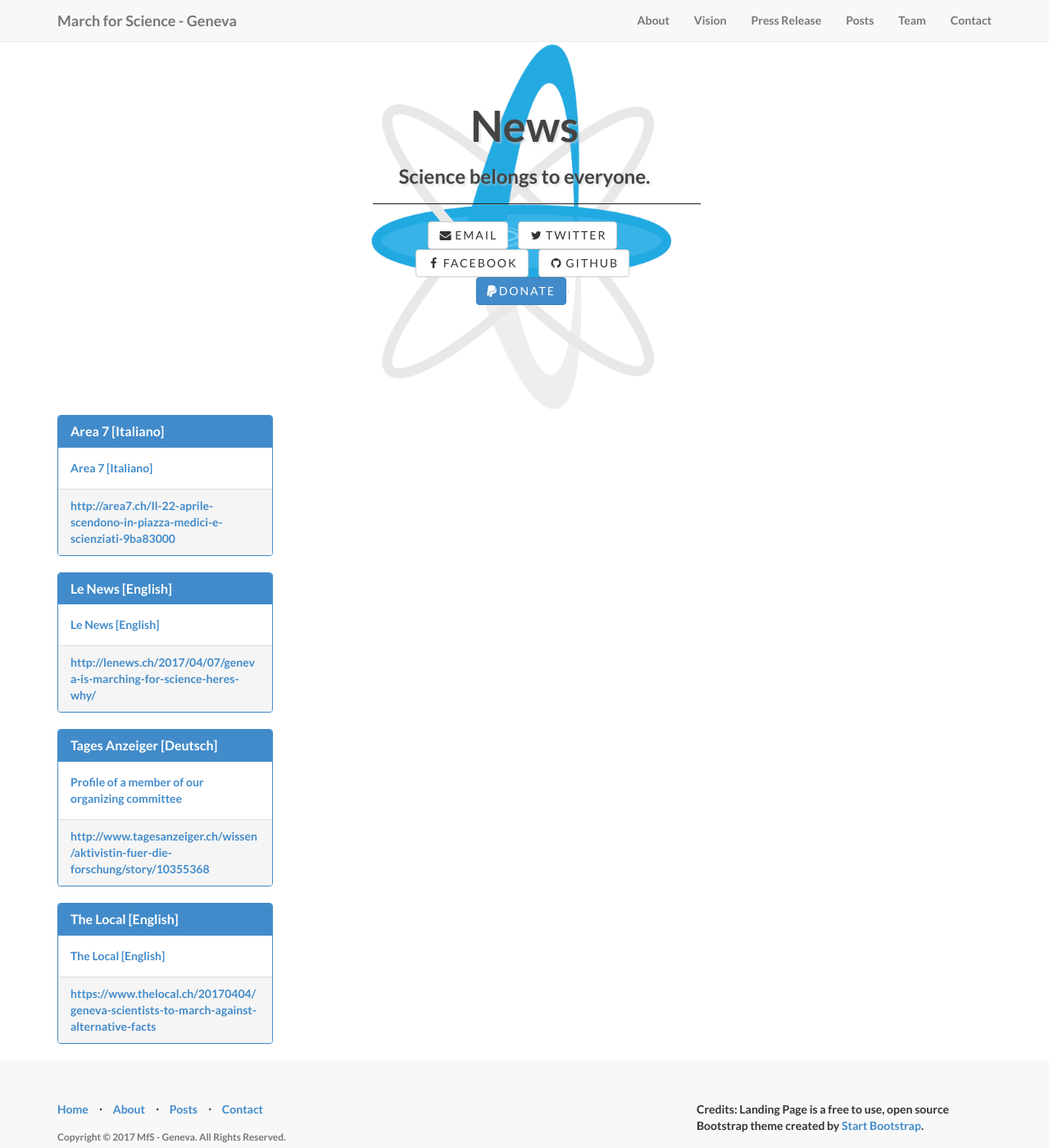
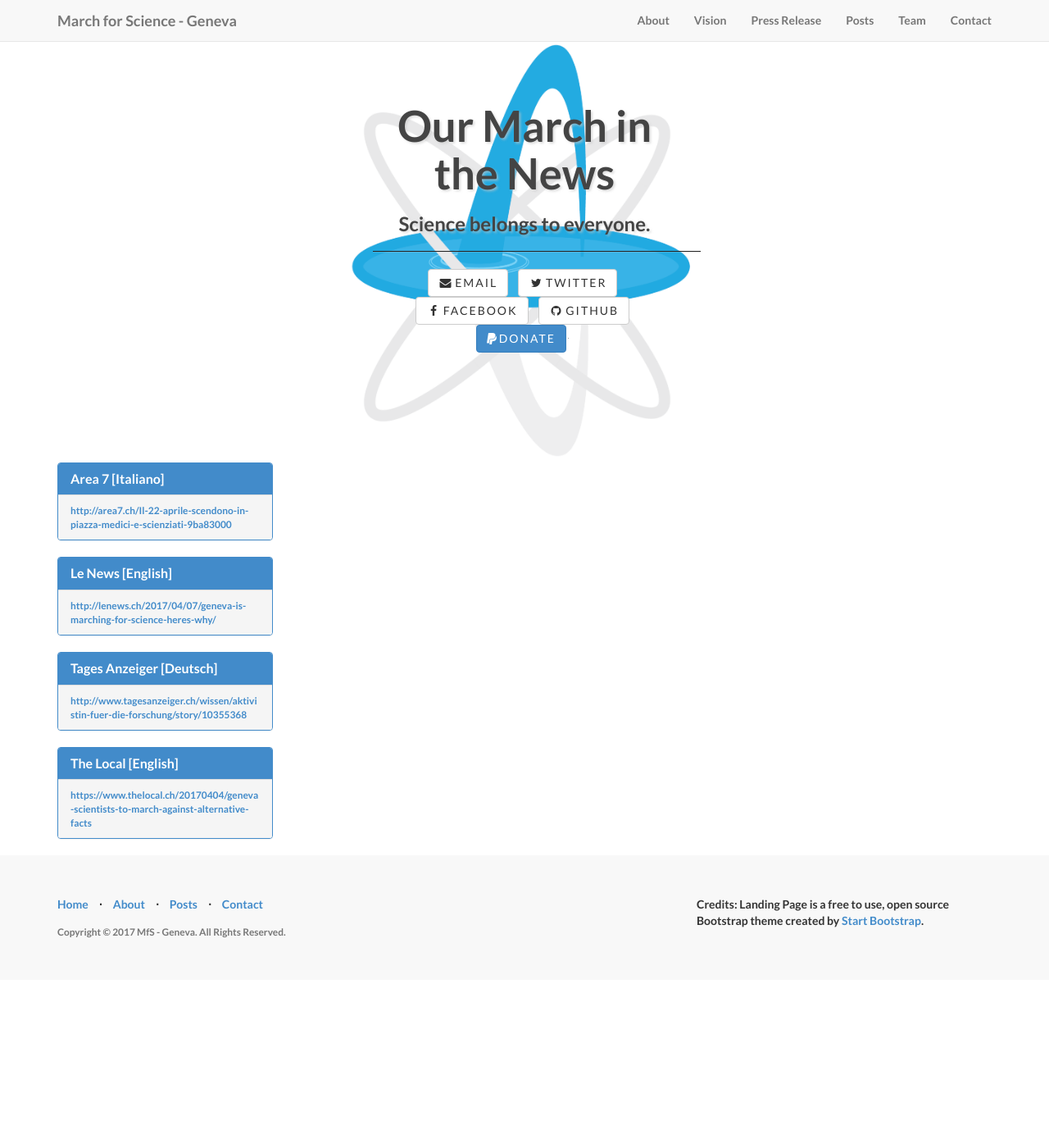
Before and after one commit to marchforsciencegeneva/marchforsciencegeneva.github.io, a Jekyll site: the page built from news.html, in a window 1280 px wide and 1400 px high. Shown: the whole window at 82% size. Built offline with Jekyll 4.4.1, drawn with Linux system fonts in a browser that asks for light colours.

Commit message:
update news page better

```diff
--- a/_includes/inthenews.html
+++ b/_includes/inthenews.html
@@ -8,10 +8,7 @@
                 <h3 class="panel-title">{{ news.title }}</h3>
               </div>
               {% comment %}negative margin to get rid of margin from paragraph tag inside body{% endcomment %}
-              <div class="panel-body" style="margin-bottom: -10px; word-wrap:break-word;">
-                {{ news.content }}
-              </div>
-              <div class="panel-footer" style="word-wrap:break-word;">
+              <div class="panel-footer small" style="word-wrap:break-word;">
                 {{ news.link }}
               </div>
             </div>
--- a/_news/area-7.markdown
+++ b/_news/area-7.markdown
@@ -2,6 +2,5 @@
 link: http://area7.ch/Il-22-aprile-scendono-in-piazza-medici-e-scienziati-9ba83000
 title: Area 7 [Italiano]
 lang: italian
-description: |
+
 ---
-  Area 7 [Italiano]
--- a/_news/le-news.markdown
+++ b/_news/le-news.markdown
@@ -2,6 +2,5 @@
 link: http://lenews.ch/2017/04/07/geneva-is-marching-for-science-heres-why/
 title: Le News [English]
 lang: english
-description: |
+
 ---
-  Le News [English]
--- a/_news/tages-anzeiger.markdown
+++ b/_news/tages-anzeiger.markdown
@@ -2,6 +2,5 @@
 link: http://www.tagesanzeiger.ch/wissen/aktivistin-fuer-die-forschung/story/10355368
 title: Tages Anzeiger [Deutsch]
 lang: german
-description: |
+
 ---
-  Profile of a member of our organizing committee
--- a/_news/the-local.markdown
+++ b/_news/the-local.markdown
@@ -2,6 +2,5 @@
 link: https://www.thelocal.ch/20170404/geneva-scientists-to-march-against-alternative-facts
 title: The Local [English]
 lang: english
-description: |
+
 ---
-  The Local [English]
--- a/news.html
+++ b/news.html
@@ -1,5 +1,5 @@
 ---
 layout: inthenews
-title: News
+title: Our March in the News
 subTitle: Science belongs to everyone.
 ---
```
